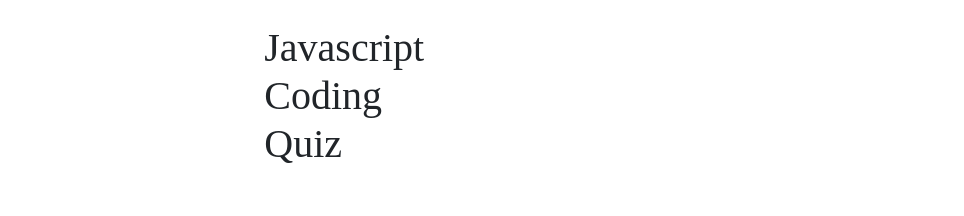
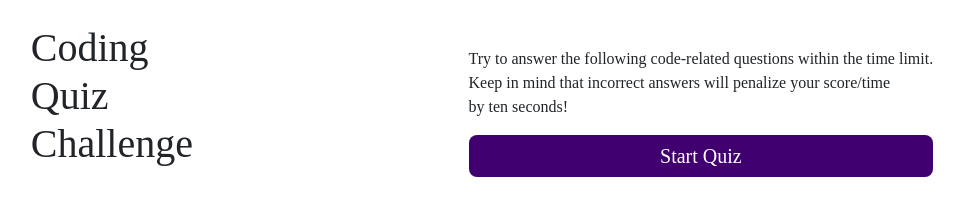
Before and after one commit to ehamzapour/Java-Code-Quiz, a plain HTML site: page index.html in a window 1280 px wide. Shown: the whole page, without its empty margins (158-1122 px from the left). Drawn offline with nearby package versions, Linux system fonts and the light colour scheme; a web font is replaced by a local one.

Commit message:
added start button to html, added var to js

```diff
--- a/index.html
+++ b/index.html
@@ -19,7 +19,7 @@
     <div class="containter d-flex justify-content-center mt-4">
         <div class="row pb-4">
             <div class="col-xl-4">
-                <h1 class="title">Javascript Coding Quiz</h1>
+                <h1 class="title">Coding Quiz Challenge</h1>
             </div>
             <hr>
             <div class="col-lg-4"></div>
@@ -35,6 +35,14 @@
             <h1 id="alert"></h1>
 
         </div>
+        <div class="btnStart d-flex flex-column justify-content-center mt-8 mb-10">
+            <p id="information">Try to answer the following code-related questions within the time limit.<br>
+                Keep in mind that incorrect answers will penalize your score/time <br>
+                by ten seconds!
+            </p>
+            <button class="btn btn-primary btn-lg" id="btn-start">Start Quiz</button>
+
+        </div>
         <div class="input-group mb-3 d-none" id="score">
             <h4 class="d-block"><span id="score"></span></h4>
             <input type="text" class="form-control" placeholder="Enter Initials:" id="inputScore">
```
